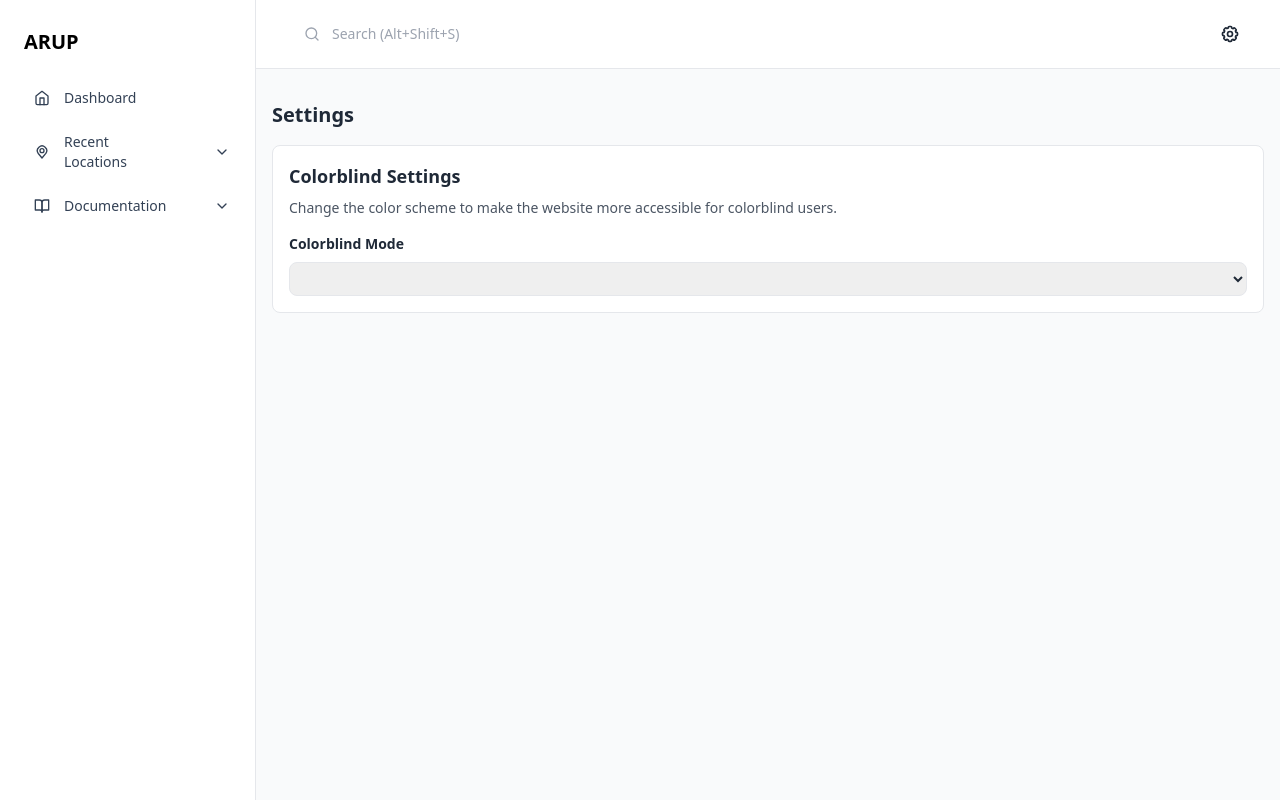
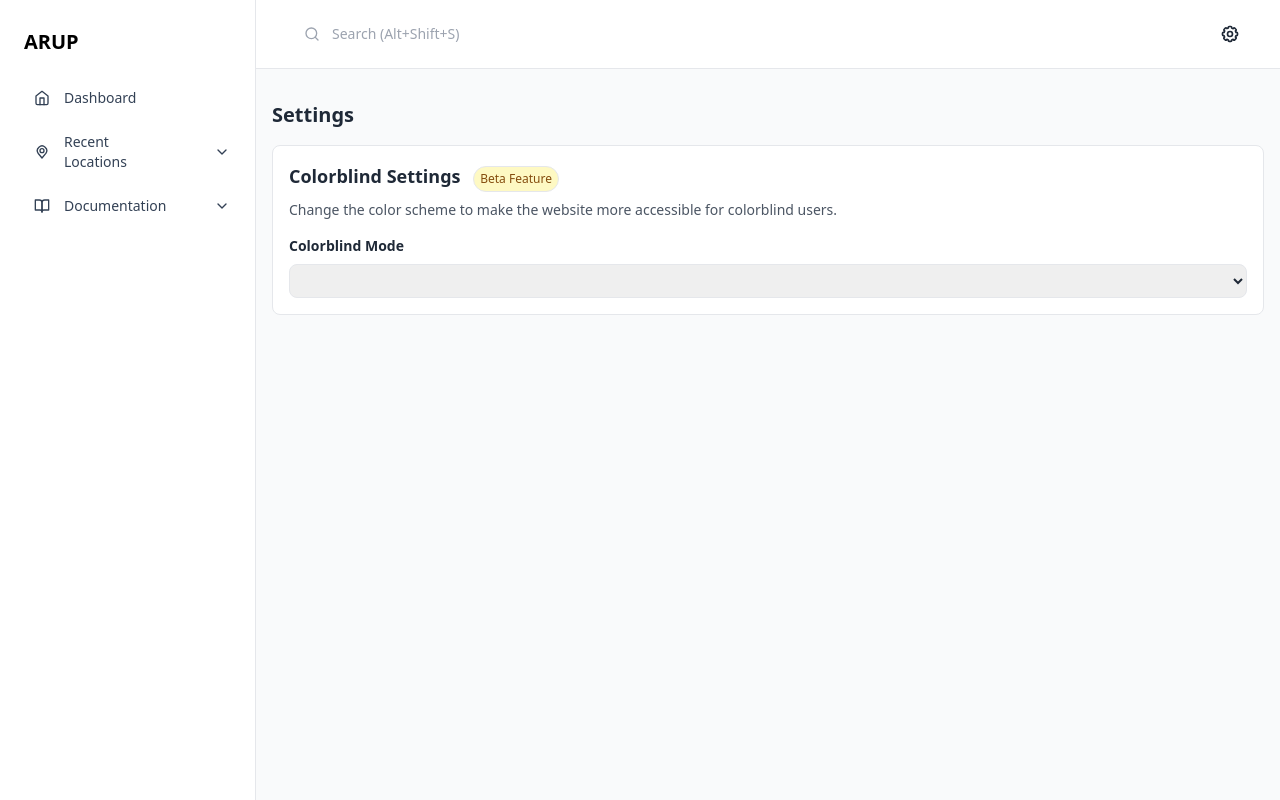
Before and after one commit to tobynott80/CSO_Performance_Tool, a Python web app: template app/templates/settings.html in a window 1280 px wide. Run offline with Jinja, Linux system fonts and the light colour scheme; the template is opened without the code that fills it, so the values that code supplies are empty; some libraries are stand-ins or nearby versions.

Commit message:
added beta feature icon

```diff
--- a/app/templates/settings.html
+++ b/app/templates/settings.html
@@ -17,7 +17,9 @@
     <div
       class="flex flex-col items-start justify-start w-full p-4 my-4 ml-4 bg-white border border-gray-200 rounded-lg dark:bg-slate-800 dark:border-slate-700">
       <h2 class="text-lg font-semibold text-gray-800 dark:text-gray-200">
-        Colorblind Settings
+        Colorblind Settings <span
+          class="mx-2 py-1 px-1.5 inline-flex items-center gap-x-1 text-xs font-medium border rounded-full bg-yellow-100 text-yellow-800 dark:bg-yellow-500/10 dark:text-yellow-500">Beta
+          Feature</span>
       </h2>
       <p class="mt-2 text-sm text-gray-600 dark:text-gray-400">
         Change the color scheme to make the website more accessible for
```
